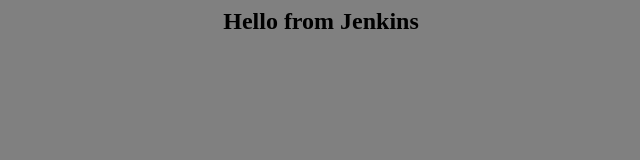
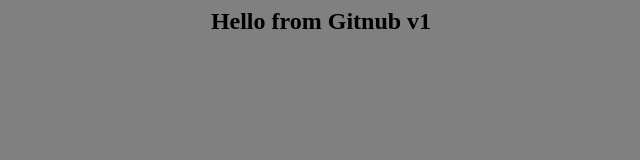
Before and after one commit to martsavy/for-jenkins, a plain HTML site: page index.html in a window 1280 px wide. Shown: the full height of the page, 319-959 px from the left. Drawn offline with Linux system fonts and the light colour scheme.

Commit message:
Change hello massage.

```diff
--- a/index.html
+++ b/index.html
@@ -4,7 +4,7 @@
     </head>
     <body bgcolor=grey>
     <center>
-        <h2>Hello from Jenkins</h2>
+        <h2>Hello from Gitnub v1</h2>
     </center>
     </body>
 </html>
```
